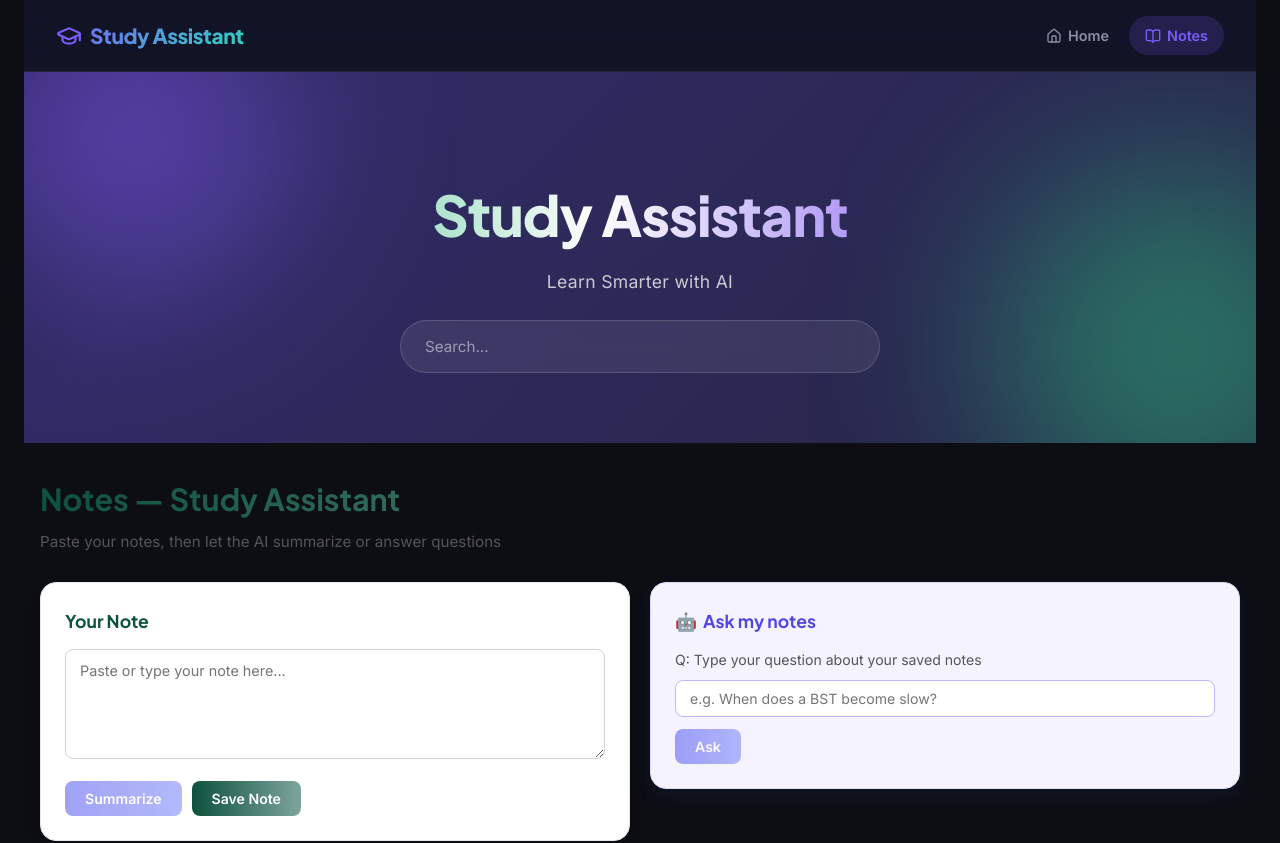
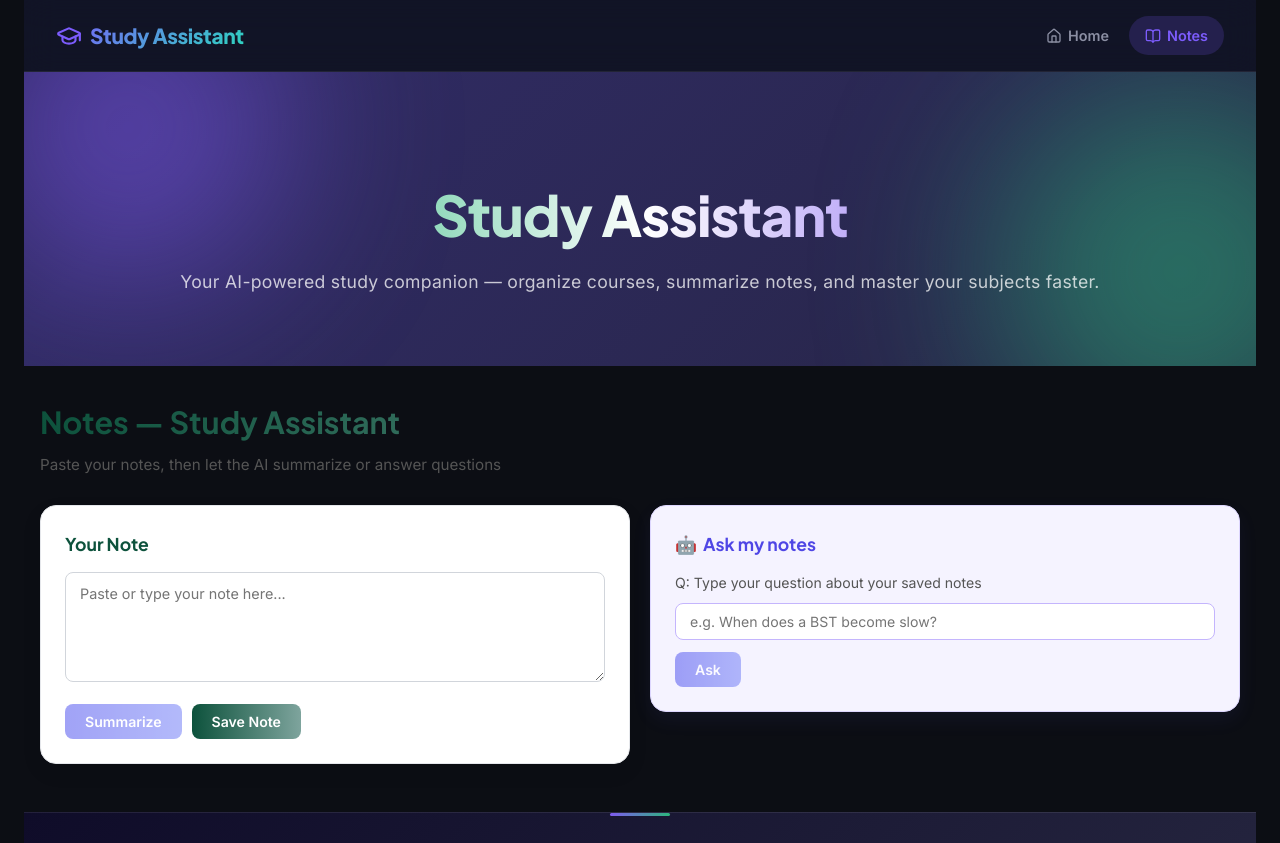
Before and after one commit to ua1891/Study-Assitant, a React (Vite) app in the folder frontend/: page /notes in a window 1280 px wide. Shown: the top 843 px of the page. Built offline with nearby package versions, Linux system fonts and the light colour scheme.

Commit message:
UI Redesign: Header Hero Section with Animations

```diff
--- a/frontend/src/Components/Header.jsx
+++ b/frontend/src/Components/Header.jsx
@@ -1,14 +1,43 @@
+import { motion } from "framer-motion";
 import Search from "./Search";
 import styles from "/src/styles/Header.module.css";
 
-function Header() {
-    return (
-        <header className={styles.header}>
-            <h1 className={styles.h1}>Study Assistant</h1>
-              <p className={styles.p}>Learn Smarter with AI</p>
-                <Search />
-        </header>
-    );
+function Header({ searchQuery, onSearchChange }) {
+  return (
+    <header className={styles.header}>
+      {/* Decorative orbs */}
+      <div className={styles.orb1} />
+      <div className={styles.orb2} />
+      <div className={styles.orb3} />
+
+      <motion.h1
+        className={styles.h1}
+        initial={{ opacity: 0, y: 20 }}
+        animate={{ opacity: 1, y: 0 }}
+        transition={{ duration: 0.6, ease: "easeOut" }}
+      >
+        Study Assistant
+      </motion.h1>
+      <motion.p
+        className={styles.p}
+        initial={{ opacity: 0, y: 12 }}
+        animate={{ opacity: 1, y: 0 }}
+        transition={{ duration: 0.6, delay: 0.15, ease: "easeOut" }}
+      >
+        Your AI-powered study companion — organize courses, summarize notes, and master your subjects faster.
+      </motion.p>
+
+      {searchQuery !== undefined && (
+        <motion.div
+          initial={{ opacity: 0, y: 12 }}
+          animate={{ opacity: 1, y: 0 }}
+          transition={{ duration: 0.6, delay: 0.3, ease: "easeOut" }}
+        >
+          <Search searchQuery={searchQuery} onSearchChange={onSearchChange} />
+        </motion.div>
+      )}
+    </header>
+  );
 }
 
 export default Header;
```
